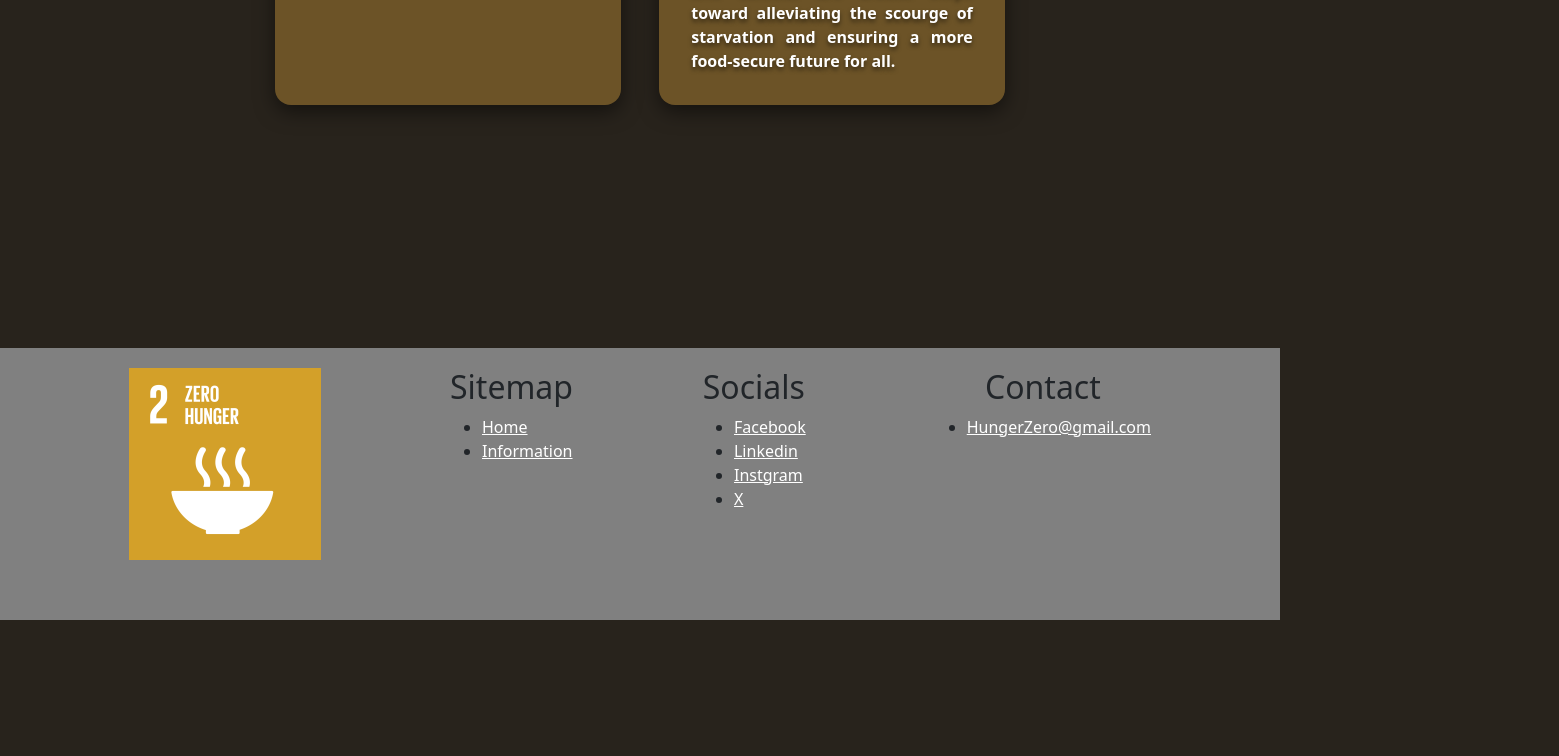
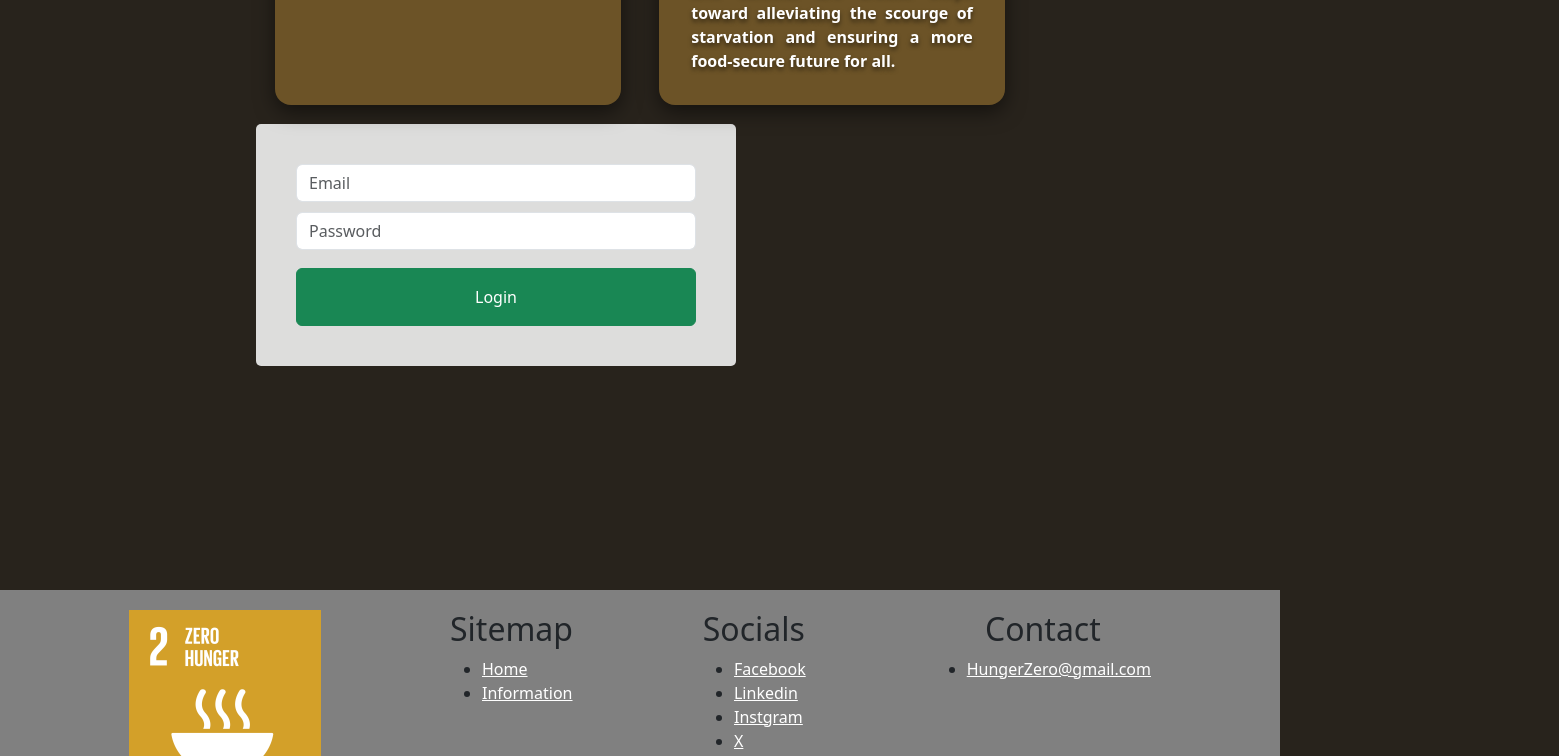
Before and after one commit to erikpersson0884/DAT257-Agile-software-project-management, a React (Vite) app in the folder Frontend/DAT257_Website/: page /information in a window 1280 px wide. Shown: the part 2040-2796 px from the top of the page, 1559 px wide, since content can reach past the window. Before the commit the page ends 2660 px from the top, so only its background shows below. Built offline with nearby package versions, Linux system fonts and the light colour scheme.

Commit message:
added login symbols

```diff
--- a/Frontend/DAT257_Website/src/App.tsx
+++ b/Frontend/DAT257_Website/src/App.tsx
@@ -9,6 +9,7 @@ import DonationBox from "./Components/DonationBox/DonationBox";
 import InformationPage from "./Components/InformationPage/InformationPage";
 import Footer from "./Components/Footer/Footer.tsx";
 import Header from "./Components/Header/Header.tsx";
+import LoginForm from "./Components/LoginForm/LoginForm.tsx";
 
 function App() {
     return (
--- a/Frontend/DAT257_Website/src/Components/Header/Header.css
+++ b/Frontend/DAT257_Website/src/Components/Header/Header.css
@@ -91,3 +91,18 @@
     height: 0.3rem;
     background-color: black;
 }
+
+.userLogo {
+    width: 60px;
+    height: 60px;
+    margin-left: 120vh;
+}
+
+.login_register {
+    margin-left: -5vh;
+    margin-top: 0vh;
+}
+
+.login_register_text {
+    margin-bottom: 0px;
+}
--- a/Frontend/DAT257_Website/src/Components/Header/Header.tsx
+++ b/Frontend/DAT257_Website/src/Components/Header/Header.tsx
@@ -1,5 +1,6 @@
 import "./Header.css";
 import {Link} from "react-router-dom";
+import UserLogo from "./UserLogo";
 
 
 function Header(){
@@ -18,8 +19,10 @@ function Header(){
                             </li>
 
                         )}
+                    <UserLogo></UserLogo>
+                    </ul>
 
-                    </ul>
+
                 </div>
             </div>
         </header>
--- /dev/null
+++ b/Frontend/DAT257_Website/src/Components/Header/UserLogo.tsx
@@ -0,0 +1,12 @@
+function UserLogo() {
+
+    return (
+        <>
+        <img className="userLogo" src="src/assets/user-logo.svg" alt=""></img>
+
+
+        </>
+    )
+}
+
+export default UserLogo;
--- a/Frontend/DAT257_Website/src/Components/InformationPage/InformationPage.tsx
+++ b/Frontend/DAT257_Website/src/Components/InformationPage/InformationPage.tsx
@@ -1,6 +1,7 @@
 import { useState } from "react";
 import "./InformationPage.css";
 import image from "/src/assets/PlaceHolder.png";
+import LoginForm from "../LoginForm/LoginForm";
 
 
 function InformationCard() {
@@ -86,6 +87,8 @@ function InformationCard() {
                             </div>
                         </div>
                     </div>
+                    <LoginForm></LoginForm>
+
                 </div>
             </body>
         </>
--- /dev/null
+++ b/Frontend/DAT257_Website/src/Components/LoginForm/LoginForm.css
@@ -0,0 +1,19 @@
+.wrapperLoginBox {
+    height: 60vh;
+    width: 60vh;
+    margin-inline: auto;
+}
+
+.LoginBox {
+    width: 60vh;
+    padding: 40px;
+    height: min-content;
+    border-radius: 5px;
+    background-color: rgba(224, 224, 224, 0.986);
+}
+
+.wrapperLoginForm form {
+    display: flex;
+    gap: 10px;
+    flex-direction: column;
+}
--- /dev/null
+++ b/Frontend/DAT257_Website/src/Components/LoginForm/LoginForm.tsx
@@ -0,0 +1,72 @@
+import "./LoginForm.css"
+import { useState } from "react";
+
+function LoginForm() {
+
+
+const [email, setEmail] = useState("");
+const [password, setPassword] = useState("");
+
+
+const handleSubmit = (e: any) => {
+    e.preventDefault();
+    const donationData = {
+    email,
+    password,
+    };
+
+    console.log(donationData);
+    setEmail("");
+    setPassword("");
+
+};
+
+    return (
+        <>
+
+        <div className="wrapperLoginForm">
+            <div className="LoginBox">
+            <form onSubmit={handleSubmit}>
+            <div className="form-group row">
+              <div className="col">
+                <label htmlFor="email" className="form-label"></label>
+                <input
+                  type="text"
+                  className="form-control"
+                  placeholder="Email"
+                  value={email}
+                  onChange={(e) => setEmail(e.target.value)}
+                ></input>
+              </div>
+
+
+            </div>
+
+            <div className="form-group row">
+              <div className="col">
+                <label htmlFor="password" className="form-label"></label>
+                <input
+                  type="password"
+                  className="form-control"
+                  placeholder="Password"
+                  value={password}
+                  onChange={(e) => setPassword(e.target.value)}
+                ></input>
+              </div>
+
+              </div>
+
+              <button type="submit" className="btn btn-success py-3 w-60 mt-2">
+              Login
+            </button>
+
+              </form>
+              </div>
+              </div>
+
+        </>
+    )
+
+}
+
+export default LoginForm;
```
Also changed, not shown: Frontend/DAT257_Website/src/assets/user-logo.svg (renamed from Frontend/DAT257_Website/src/assets/account_circle_FILL0_wght400_GRAD0_opsz24.svg).
